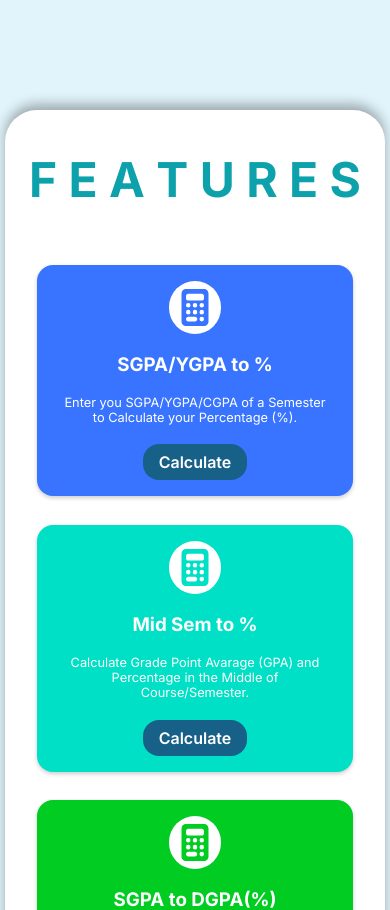
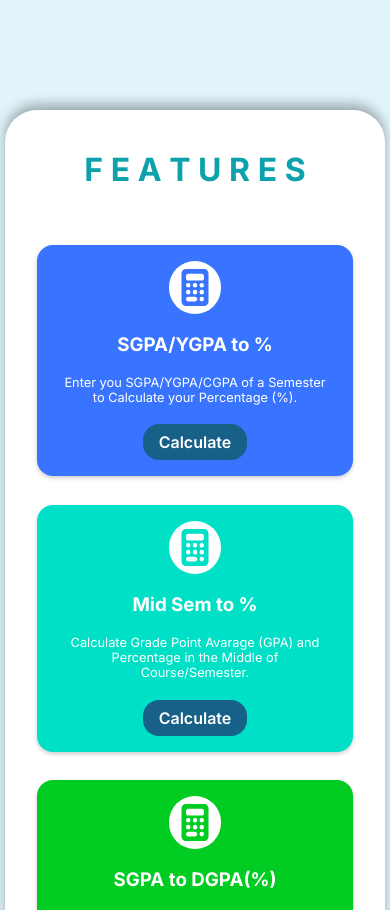
Before and after one commit to RanaChail/ScholarEdu, a plain HTML site: page index.html in a window 390 px wide. Shown: the part 812-1722 px from the top of the page. Drawn offline with Linux system fonts and the light colour scheme.

Commit message:
Changes in Grid-title section

```diff
--- a/style.css
+++ b/style.css
@@ -355,4 +355,7 @@ body{
     .feature-grid{
         grid-template-columns: repeat(1,1fr);
     }
+    .feature-title{
+        font-size: 2rem;
+    }
 }
```
